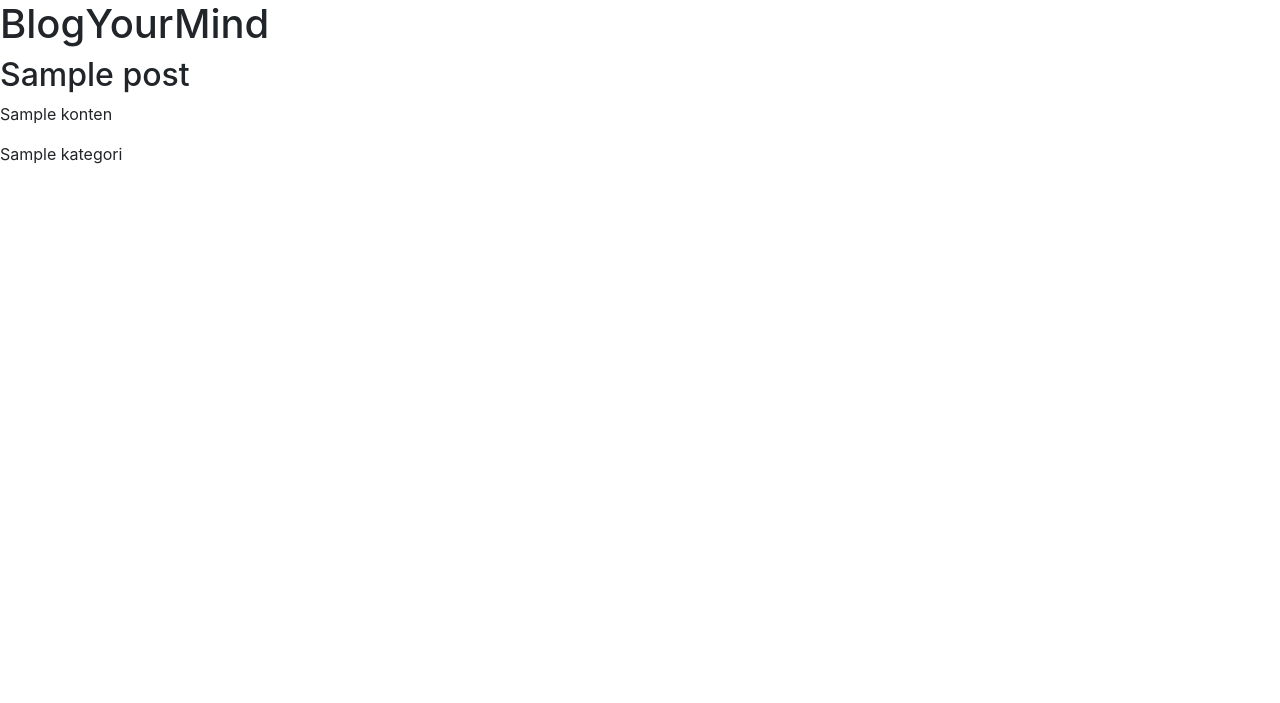
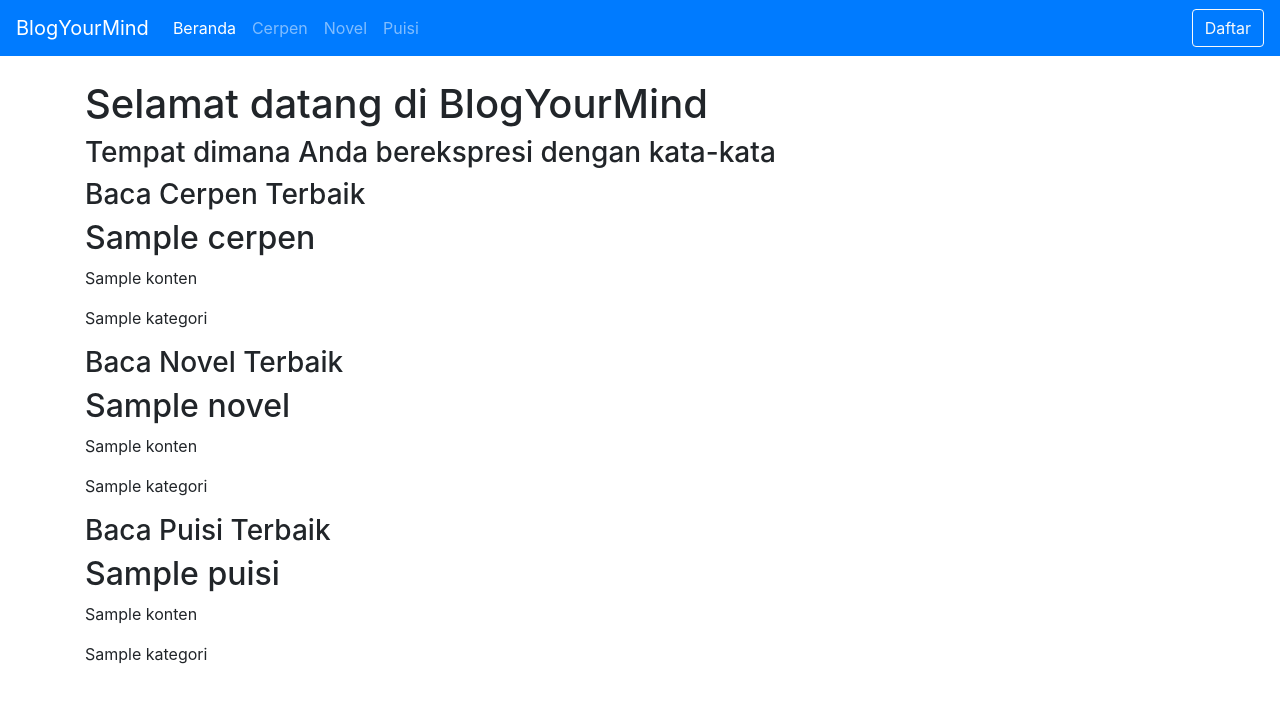
Before and after one commit to nadirbasalamah/BlogYourMind, a CodeIgniter app: the page made by ci/application/views/beranda.php in a window 1280 px wide. Shown: the top 703 px of the page. Run offline with CodeIgniter, Linux system fonts and the light colour scheme; tables that the repository leaves empty or names only in its code hold one stand-in row (values such as "Sample post"); the template is opened without the code that fills it: most values are stand-ins (such as "Sample title", 1, 10 or a date in 2020).

Commit message:
Adding filtering method in posts

```diff
--- a/ci/application/controllers/postingan.php
+++ b/ci/application/controllers/postingan.php
@@ -5,7 +5,13 @@
             $this->load->model('Postingan_model');
 
             $posts = $this->Postingan_model->get_posts();
+            $cerpen = $this->Postingan_model->get_posts_cerpen();
+            $novel = $this->Postingan_model->get_posts_novel();
+            $puisi = $this->Postingan_model->get_posts_puisi();
             $data['posts'] = $posts;
+            $data['cerpen'] = $cerpen;
+            $data['novel'] = $novel;
+            $data['puisi'] = $puisi;
 
             $this->load->view('beranda', $data);
           }
--- a/ci/application/views/beranda.php
+++ b/ci/application/views/beranda.php
@@ -1,15 +1,63 @@
 <!DOCTYPE html>
 <html lang="en">
   <head>
+  <meta name="viewport" content="width=device-width, initial-scale=1, shrink-to-fit=no">
   <link href="<?php echo base_url(); ?>assets/css/bootstrap.min.css" rel="stylesheet">
+  <link href="<?php echo base_url(); ?>assets/starter-template.css" rel="stylesheet">
+  <link href="starter-template.css" rel="stylesheet">
     <title>BlogYourMind</title>
   </head>
   <body>
-    <h1>BlogYourMind</h1>
-    <?php foreach ($posts as $post): ?>
-      <h2><?php echo $post->judul; ?></h2>
-      <p><?php echo $post->konten; ?></p>
-      <p><?php echo $post->kategori; ?></p>
+  <nav class="navbar navbar-expand-md navbar-dark bg-primary fixed-top">
+      <a class="navbar-brand" href="#">BlogYourMind</a>
+      <button class="navbar-toggler" type="button" data-toggle="collapse" data-target="#navbarsExampleDefault" aria-controls="navbarsExampleDefault" aria-expanded="false" aria-label="Toggle navigation">
+        <span class="navbar-toggler-icon"></span>
+      </button>
+      <div class="collapse navbar-collapse" id="navbarsExampleDefault">
+        <ul class="navbar-nav mr-auto">
+          <li class="nav-item active">
+            <a class="nav-link" href="#">Beranda <span class="sr-only">(current)</span></a>
+          </li>
+          <li class="nav-item">
+            <a class="nav-link" href="#">Cerpen</a>
+          </li>
+          <li class="nav-item">
+            <a class="nav-link" href="#">Novel</a>
+          </li>
+          <li class="nav-item">
+            <a class="nav-link" href="#">Puisi</a>
+          </li>
+        </ul>
+        <form class="form-inline my-2 my-lg-0">
+          <button class="btn btn-outline-light my-2 my-sm-0" type="submit">Daftar</button>
+        </form>
+      </div>
+    </nav>
+    <main role="main" class="container">
+      <div class="starter-template">
+      <h1>Selamat datang di BlogYourMind</h1>
+      <h3>Tempat dimana Anda berekspresi dengan kata-kata</h3>
+    <h3>Baca Cerpen Terbaik</h3>
+    <?php foreach ($cerpen as $post): ?>
+        <h2><?php echo $post->judul; ?></h2>
+        <p><?php echo $post->konten; ?></p>
+        <p><?php echo $post->kategori; ?></p>
     <?php endforeach; ?>
+    <h3>Baca Novel Terbaik</h3>
+    <?php foreach ($novel as $post): ?>
+        <h2><?php echo $post->judul; ?></h2>
+        <p><?php echo $post->konten; ?></p>
+        <p><?php echo $post->kategori; ?></p>
+    <?php endforeach; ?>
+    <h3>Baca Puisi Terbaik</h3>
+    <?php foreach ($puisi as $post): ?>
+        <h2><?php echo $post->judul; ?></h2>
+        <p><?php echo $post->konten; ?></p>
+        <p><?php echo $post->kategori; ?></p>
+    <?php endforeach; ?>
+      </div>
+      <script src="https://ajax.googleapis.com/ajax/libs/jquery/1.12.4/jquery.min.js"></script>
+      <script src="<?php echo base_url(); ?>assets/js/bootstrap.min.js"></script>
+    </main>
   </body>
 </html>
--- /dev/null
+++ b/ci/assets/starter-template.css
@@ -0,0 +1,13 @@
+body {
+    padding-top: 5rem;
+  }
+  .starter-template {
+    text-align: left;
+  }
+button {
+  background-color: white;
+}
+nav {
+  background-color: #0d47a1;
+  color: white;
+}
```
Also changed, not shown: ci/application/models/Postingan_model.php (+19 -1 lines).
